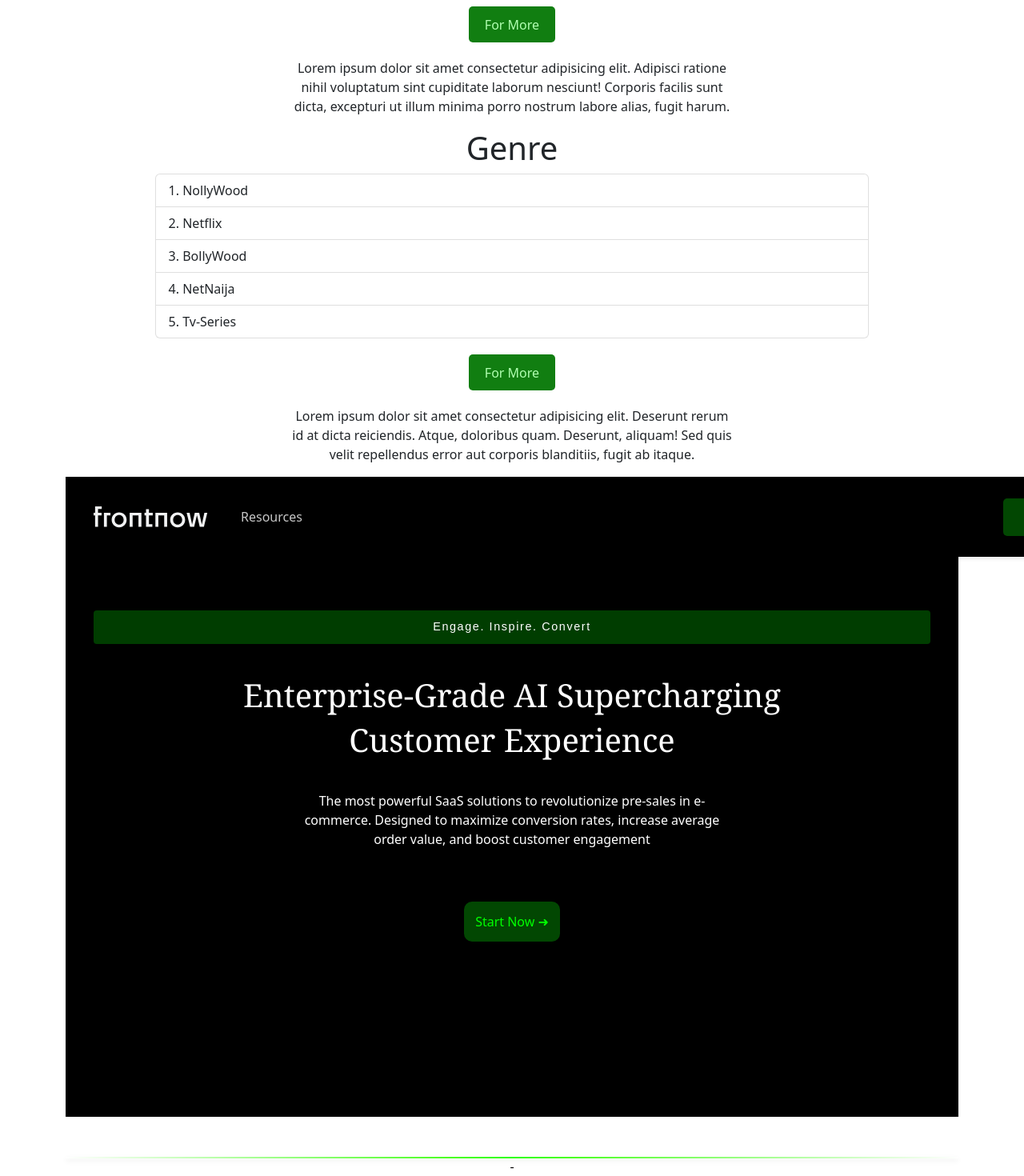
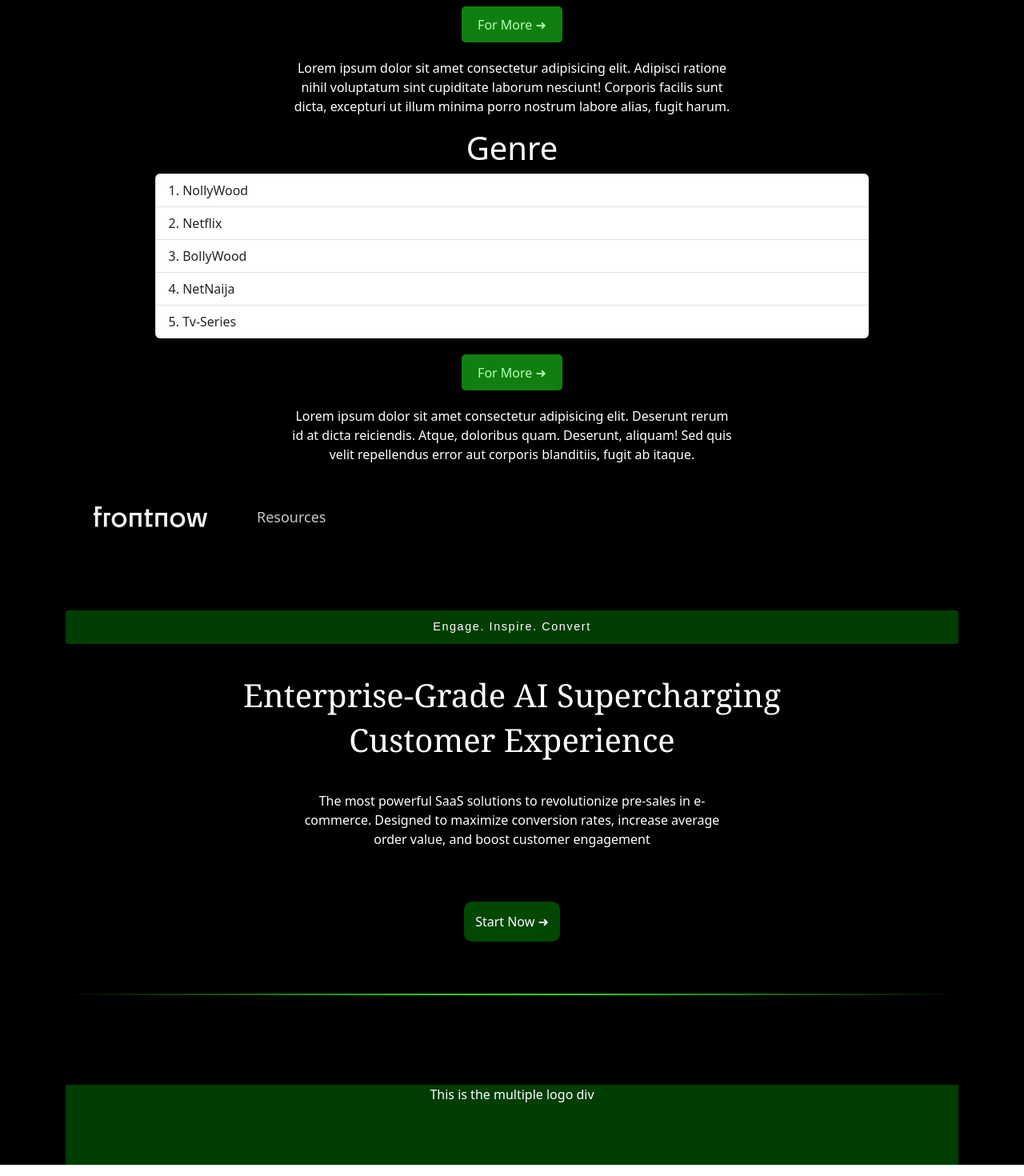
Before and after one commit to Kingsings01/Mosh-reacte-app, a React (Vite) app: page / in a window 1280 px wide. Shown: the part 1019-2489 px from the top of the page at 80% size. Built offline with nearby package versions, Linux system fonts and the light colour scheme; the HTML template or start-up script is replaced by a standard one.

Commit message:
Vite + React App of frontnow.ai

```diff
--- a/src/App.css
+++ b/src/App.css
@@ -1,11 +1,11 @@
 #root {
   width: 100%;
+  background-color: black;
+  color: white;
   margin: 0 auto;
   text-align: center;
 }
-/* .container {
-  margin-top: 80px;
-} */
+
 .Nav-bar {
   height: 70px;
   width: 100%;
@@ -15,9 +15,16 @@
   padding-top: 12px;
   /* position: fixed; */
 }
-/* .webLogo {
 
-}  */
+.Resources-btn {
+  border: none;
+  color: rgba(255, 255, 255, 0.781);
+  font-weight: 250;
+  font-size: large;
+  cursor: pointer;
+  margin-left: 20px;
+  align-items: center;
+}
 
 .DemoBtn, .More-btn {
   border: none;
@@ -29,7 +36,9 @@
   padding-right: 20px;
 }
 .DemoBtn {
-  margin-left: 80%;
+  align-items: center;
+  align-content: space-between;
+  /* margin-left: 70%; */
   /* display: flexbox;
   align-items: flex-end;
   align-content: end; */
@@ -37,8 +46,8 @@
 .More-btn {
   margin-top: 20px;
 }
-.More-btn:hover {
-  filter: drop-shadow(0 0 2em #28993b);
+.DemoBtn:hover, .More-btn:hover {
+  filter: drop-shadow(0 0 1em #28993b);
 }
 
 
--- a/src/components/HomePage/HomePage.css
+++ b/src/components/HomePage/HomePage.css
@@ -1,6 +1,5 @@
 .sectiion-hero {
     width: 100%;
-    height: 115vh;
     background-image: url(./images/Frontnow-AI-Header-hero.png);
     background-position: 50%;
     background-repeat: no-repeat;
@@ -59,17 +58,13 @@
   }
 
   .App-body {
-    height: 100vh;
+    margin: 0;
     background-color: black;
     padding-top: 15%;
-    padding-left: 35px;
-    padding-right: 35px;
     color: white;
   }
 
-
   .Engage-div {
-    /* color: #2fff00; */
     color: white;
     letter-spacing: .1rem;
     background-color: #003d00;
@@ -94,13 +89,13 @@
 
   .StartNow-btn {
     background-color: rgb(2, 71, 2);
-    color: rgb(0, 255, 0);
+    /* color: rgb(0, 255, 0); */
+    color: white;
     height: 50px;
     width: 120px;
     font-size: medium;
     text-align: center;
     border: 1px;
-    /* border-color: white; */
     border-radius: 10px;
     box-shadow: 0px 3px 6px rgba(0, 0, 0, 0.1);
     margin-top: 50px;
@@ -113,8 +108,16 @@
     background-color: #2fff00;
     background: linear-gradient(to right, rgba(255, 255, 255, 0), #2fff00, rgba(255, 255, 255, 0));
     margin-top: 50px;
-    color: black;
     box-shadow: 0px 3px 6px rgba(0, 0, 0, 0.1);
+    margin-bottom: 10%;
+  }
+
+  .multipleLogo {
+    margin: 0;
+    padding: 0;
+    max-width: 100%;
+    height: 100px;
+    background-color: #003d00;
   }
 
   /*
--- a/src/components/HomePage/HomePage.tsx
+++ b/src/components/HomePage/HomePage.tsx
@@ -27,8 +27,9 @@
               average order value, and boost customer engagement
             </p>
             <button className="StartNow-btn">Start Now &#10140;</button>
+            <div className="Green-line"></div>
+            <div className="multipleLogo">This is the multiple logo div</div>
           </div>
-          <div className="Green-line">-</div>
         </section>
       </div>
     </>
--- a/src/components/ListGroup.tsx
+++ b/src/components/ListGroup.tsx
@@ -32,7 +32,7 @@
           </li>
         ))}
       </ul>
-      <button className="More-btn">For More</button>
+      <button className="More-btn">For More &#10140;</button>
     </>
   );
 }
--- a/src/components/NavBar.tsx
+++ b/src/components/NavBar.tsx
@@ -4,6 +4,7 @@
       <a href="https://vitejs.dev" target="_blank">
         <img src="/vite.svg" alt="logo" className="webLogo" />
       </a>
+      <button className="Resources-btn">Resources</button>
       <button className="DemoBtn">Book a Demo</button>
     </div>
   );
```
